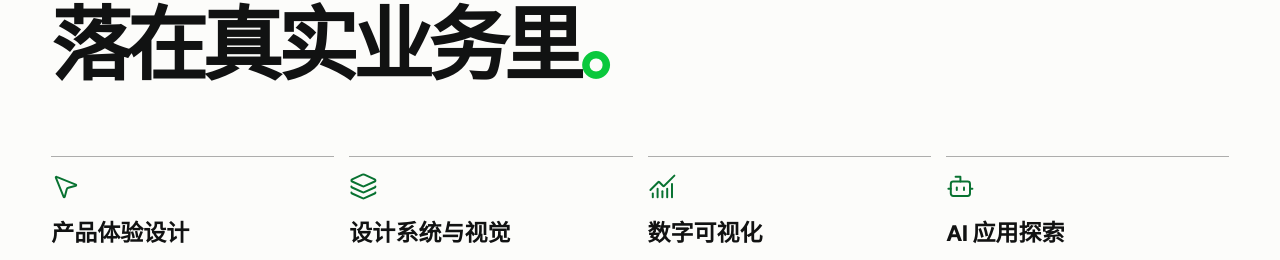
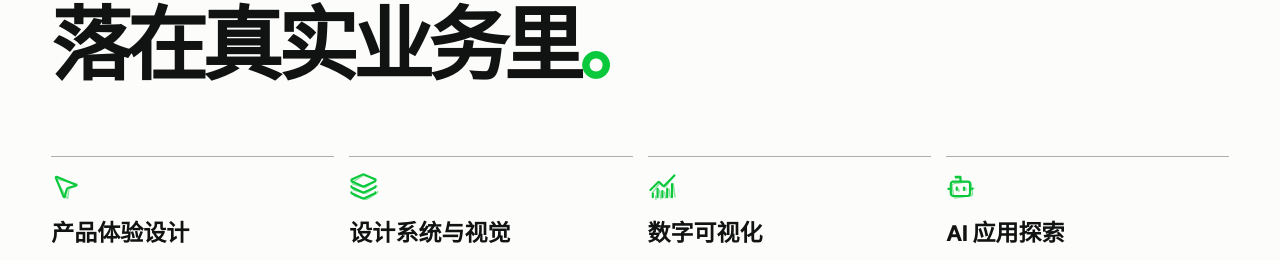
Before and after one commit to chenxiaoyi0807/portfolio, a React (Vite) app: page / in a window 1280 px wide. Shown: the part 3245-3505 px from the top of the page. Built offline with nearby package versions, Linux system fonts and the light colour scheme.

Commit message:
Match capability icons to the double-stroke artwork

```diff
--- a/src/PortfolioHome.tsx
+++ b/src/PortfolioHome.tsx
@@ -207,7 +207,10 @@ export function PortfolioHome() {
           <div className="folio-capabilities">
             {capabilities.map(([Icon, title, text], index) => (
               <motion.div key={title} {...enterOnScroll(reduced, .09 * index, 16)}>
-                <Icon className="folio-capability-icon" strokeWidth={1.65} aria-hidden="true" />
+                <span className="folio-capability-icon" aria-hidden="true">
+                  <Icon className="folio-capability-understroke" strokeWidth={1.2} />
+                  <Icon strokeWidth={1.8} />
+                </span>
                 <h3>{title}</h3>
                 <p>{text}</p>
               </motion.div>
--- a/src/portfolio-home.css
+++ b/src/portfolio-home.css
@@ -238,11 +238,20 @@ html:has(.folio) { scroll-padding-top: 0; }
 .folio-capabilities { display: grid; grid-template-columns: repeat(4, minmax(0, 1fr)); gap: 15px; margin-top: clamp(28px, 5vw, 65px); }
 .folio-capabilities div { border-top: 1px solid #1115; padding-top: 15px; }
 .folio-capability-icon {
-  display: block;
+  display: grid;
   width: clamp(24px, 2.25vw, 35px);
+  margin-bottom: 13px;
+  color: var(--pen);
+}
+.folio-capability-icon svg {
+  grid-area: 1 / 1;
+  width: 100%;
   height: auto;
-  margin-bottom: 13px;
-  color: var(--accent-ink);
+  overflow: visible;
+}
+.folio-capability-understroke {
+  opacity: .48;
+  transform: translate(1.6px, 1px) rotate(-8deg);
 }
 .folio-capabilities h3 { font-size: clamp(16px, 1.8vw, 24px); margin-bottom: 8px; }
 .folio-capabilities p { color: #434848; font-size: 14px; line-height: 1.65; }
```
